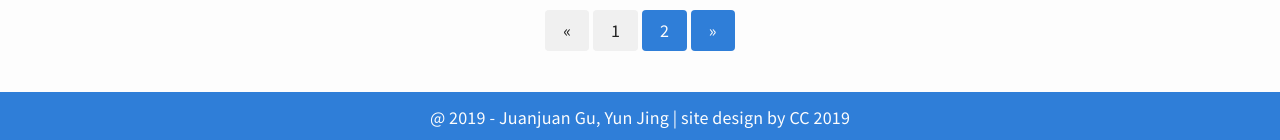
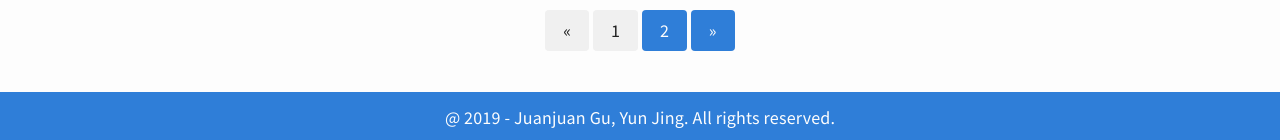
Before and after one commit to m-SOUND/mSOUND, a Jekyll site: the page built from index.html, in a window 1280 px wide. Shown: the part 1254-1394 px from the top of the page. Built offline with Jekyll 4.4.1, drawn with Linux system fonts in a browser that asks for light colours; the list of posts is cut into pages by our own code.

Commit message:
Update footer.html

```diff
--- a/_includes/footer.html
+++ b/_includes/footer.html
@@ -1 +1 @@
-<footer><span>@ 2019 - Juanjuan Gu, Yun Jing | site design by CC 2019 </span></footer>
+<footer><span>@ 2019 - Juanjuan Gu, Yun Jing. All rights reserved.</span></footer>
```
